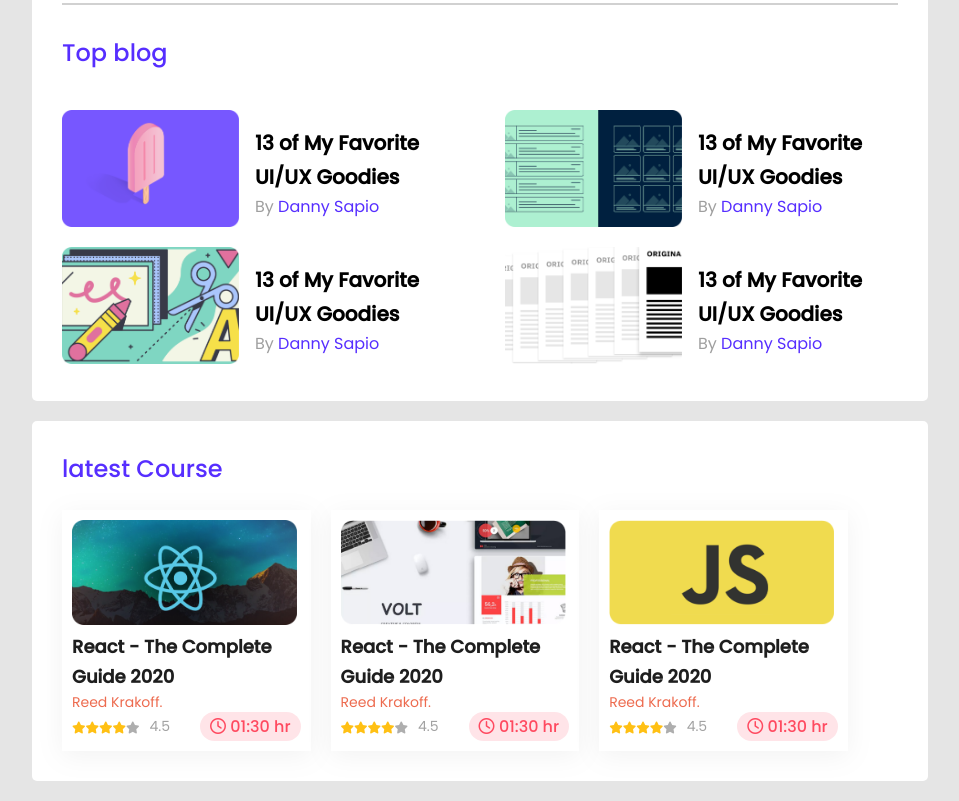
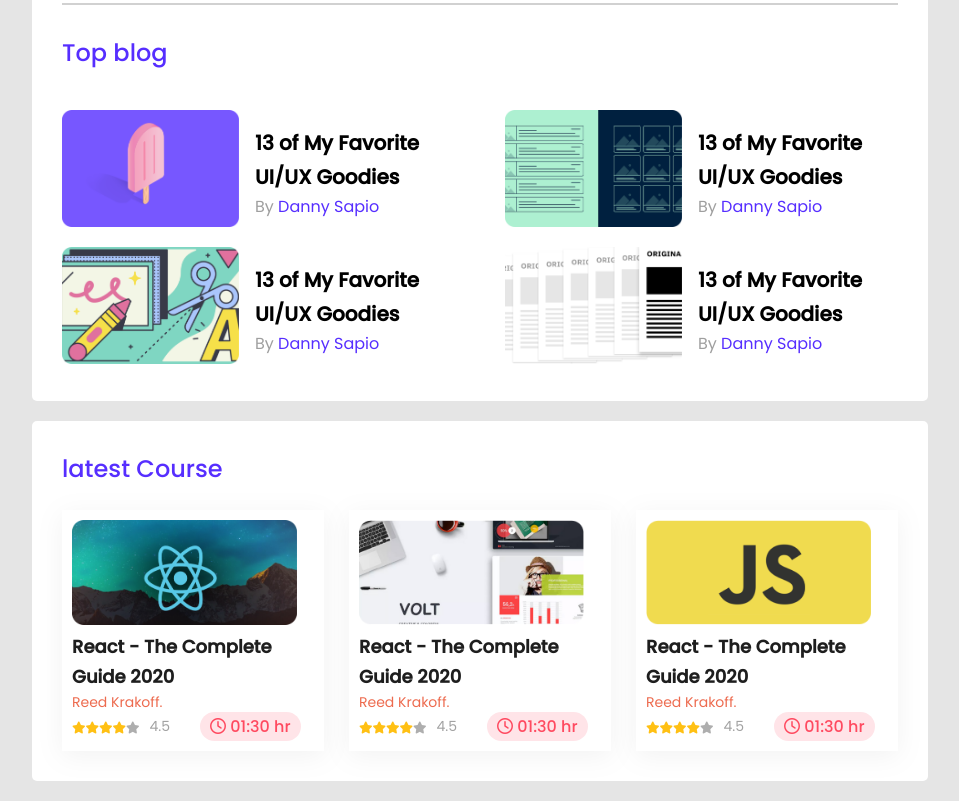
Before and after one commit to freelancerjoy/Leader-bord, a plain HTML site: page index.html in a window 1280 px wide. Shown: the part 404-1205 px from the top of the page, without its empty margins (160-1119 px from the left). Drawn offline with Linux system fonts and the light colour scheme.

Commit message:
Display flex  change to grid

```diff
--- a/css/style.css
+++ b/css/style.css
@@ -148,8 +148,10 @@ main {
     padding: 30px;
 }
 .al-latest-course{
-    display: flex;
-    gap:20px
+    display: grid;
+    grid-template-columns: repeat(3, 1fr);
+    grid-column-gap: 25px;
+
 }
 .single-course {
     background-color: #fff;
```
